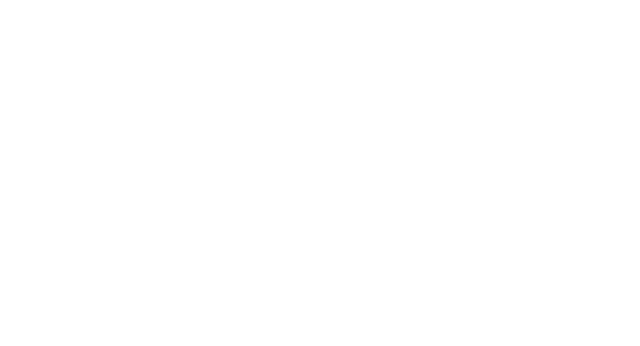
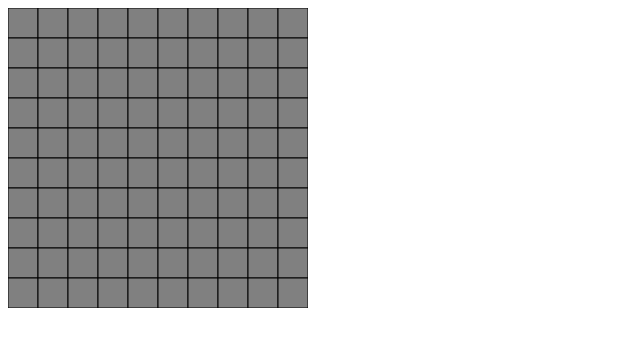
Before and after one commit to rgbabaev/minesweeper-by-claude, a React (Vite) app: page / in a window 1280 px wide. Shown: the top 346 px of the page, without its empty margins (0-640 px from the left). Built offline with nearby package versions, Linux system fonts and the light colour scheme.

Commit message:
The first working implementation

```diff
--- /dev/null
+++ b/src/MinesweeperGame.jsx
@@ -0,0 +1,222 @@
+import React, { useEffect, useRef, useState } from 'react';
+
+const MinesweeperGame = () => {
+  const canvasRef = useRef(null);
+  const [gameState, setGameState] = useState(() => {
+    const grid = Array(10)
+      .fill()
+      .map(() => Array(10).fill(0));
+    const revealed = Array(10)
+      .fill()
+      .map(() => Array(10).fill(false));
+    const flagged = Array(10)
+      .fill()
+      .map(() => Array(10).fill(false));
+    return { grid, revealed, flagged, gameOver: false };
+  });
+
+  const GRID_SIZE = 10;
+  const CELL_SIZE = 30;
+  const MINE_COUNT = 15;
+
+  useEffect(() => {
+    initGrid();
+  }, []);
+
+  useEffect(() => {
+    const canvas = canvasRef.current;
+    const ctx = canvas.getContext('2d');
+    drawGrid(ctx);
+  }, [gameState]);
+
+  function initGrid() {
+    setGameState((prevState) => {
+      const newGrid = Array(GRID_SIZE)
+        .fill()
+        .map(() => Array(GRID_SIZE).fill(0));
+
+      // Place mines
+      let minesPlaced = 0;
+      while (minesPlaced < MINE_COUNT) {
+        const x = Math.floor(Math.random() * GRID_SIZE);
+        const y = Math.floor(Math.random() * GRID_SIZE);
+        if (newGrid[x][y] !== -1) {
+          newGrid[x][y] = -1;
+          minesPlaced++;
+        }
+      }
+
+      // Calculate numbers
+      for (let i = 0; i < GRID_SIZE; i++) {
+        for (let j = 0; j < GRID_SIZE; j++) {
+          if (newGrid[i][j] !== -1) {
+            newGrid[i][j] = countAdjacentMines(newGrid, i, j);
+          }
+        }
+      }
+
+      return { ...prevState, grid: newGrid };
+    });
+  }
+
+  function countAdjacentMines(grid, x, y) {
+    let count = 0;
+    for (let i = -1; i <= 1; i++) {
+      for (let j = -1; j <= 1; j++) {
+        if (
+          x + i >= 0 &&
+          x + i < GRID_SIZE &&
+          y + j >= 0 &&
+          y + j < GRID_SIZE
+        ) {
+          if (grid[x + i][y + j] === -1) count++;
+        }
+      }
+    }
+    return count;
+  }
+
+  function drawGrid(ctx) {
+    ctx.clearRect(0, 0, GRID_SIZE * CELL_SIZE, GRID_SIZE * CELL_SIZE);
+    for (let i = 0; i < GRID_SIZE; i++) {
+      for (let j = 0; j < GRID_SIZE; j++) {
+        if (gameState.revealed[i][j]) {
+          if (gameState.grid[i][j] === -1) {
+            ctx.fillStyle = 'red';
+          } else {
+            ctx.fillStyle = 'lightgray';
+          }
+        } else {
+          ctx.fillStyle = 'gray';
+        }
+        ctx.fillRect(i * CELL_SIZE, j * CELL_SIZE, CELL_SIZE, CELL_SIZE);
+        ctx.strokeRect(i * CELL_SIZE, j * CELL_SIZE, CELL_SIZE, CELL_SIZE);
+
+        if (gameState.revealed[i][j] && gameState.grid[i][j] > 0) {
+          ctx.fillStyle = 'black';
+          ctx.font = '20px Arial';
+          ctx.textAlign = 'center';
+          ctx.textBaseline = 'middle';
+          ctx.fillText(
+            gameState.grid[i][j],
+            i * CELL_SIZE + CELL_SIZE / 2,
+            j * CELL_SIZE + CELL_SIZE / 2
+          );
+        }
+
+        if (gameState.flagged[i][j]) {
+          ctx.fillStyle = 'orange';
+          ctx.beginPath();
+          ctx.moveTo(i * CELL_SIZE + 5, j * CELL_SIZE + 5);
+          ctx.lineTo(
+            i * CELL_SIZE + CELL_SIZE - 5,
+            j * CELL_SIZE + CELL_SIZE / 2
+          );
+          ctx.lineTo(i * CELL_SIZE + 5, j * CELL_SIZE + CELL_SIZE - 5);
+          ctx.fill();
+        }
+      }
+    }
+  }
+
+  function revealCells(x, y) {
+    const stack = [[x, y]];
+    const newRevealed = gameState.revealed.map((row) => [...row]);
+
+    while (stack.length > 0) {
+      const [currX, currY] = stack.pop();
+
+      if (
+        currX < 0 ||
+        currX >= GRID_SIZE ||
+        currY < 0 ||
+        currY >= GRID_SIZE ||
+        newRevealed[currX][currY]
+      )
+        continue;
+
+      newRevealed[currX][currY] = true;
+
+      if (gameState.grid[currX][currY] === 0) {
+        for (let i = -1; i <= 1; i++) {
+          for (let j = -1; j <= 1; j++) {
+            stack.push([currX + i, currY + j]);
+          }
+        }
+      }
+    }
+
+    return newRevealed;
+  }
+
+  function handleClick(event) {
+    event.preventDefault();
+    if (gameState.gameOver) return;
+
+    const rect = canvasRef.current.getBoundingClientRect();
+    const x = Math.floor((event.clientX - rect.left) / CELL_SIZE);
+    const y = Math.floor((event.clientY - rect.top) / CELL_SIZE);
+
+    if (event.button === 2) {
+      // Right click
+      setGameState((prev) => {
+        const newFlagged = prev.flagged.map((row) => [...row]);
+        newFlagged[x][y] = !newFlagged[x][y];
+        return { ...prev, flagged: newFlagged };
+      });
+    } else if (event.button === 0) {
+      // Left click
+      if (gameState.flagged[x][y]) return; // Can't reveal flagged cells
+
+      setGameState((prev) => {
+        const newRevealed = revealCells(x, y);
+
+        if (prev.grid[x][y] === -1) {
+          return { ...prev, revealed: newRevealed, gameOver: true };
+        }
+
+        const hasWon = checkWin(prev.grid, newRevealed);
+
+        return { ...prev, revealed: newRevealed, gameOver: hasWon };
+      });
+    }
+  }
+
+  function checkWin(grid, revealed) {
+    for (let i = 0; i < GRID_SIZE; i++) {
+      for (let j = 0; j < GRID_SIZE; j++) {
+        if (grid[i][j] !== -1 && !revealed[i][j]) return false;
+      }
+    }
+    return true;
+  }
+
+  return (
+    <div className='flex flex-col items-center'>
+      <canvas
+        ref={canvasRef}
+        width={GRID_SIZE * CELL_SIZE}
+        height={GRID_SIZE * CELL_SIZE}
+        onClick={handleClick}
+        onContextMenu={handleClick}
+        className='border border-gray-300'
+      />
+      {gameState.gameOver &&
+        gameState.revealed.some((row, i) =>
+          row.some((cell, j) => cell && gameState.grid[i][j] === -1)
+        ) && (
+          <div className='mt-4 text-xl font-bold text-red-500'>Game Over!</div>
+        )}
+      {gameState.gameOver &&
+        !gameState.revealed.some((row, i) =>
+          row.some((cell, j) => cell && gameState.grid[i][j] === -1)
+        ) && (
+          <div className='mt-4 text-xl font-bold text-green-500'>
+            Congratulations! You won!
+          </div>
+        )}
+    </div>
+  );
+};
+
+export default MinesweeperGame;
--- a/src/main.tsx
+++ b/src/main.tsx
@@ -1,6 +1,9 @@
 import React from 'react';
 import ReactDOM from 'react-dom/client';
+import MinesweeperGame from './MinesweeperGame.jsx';
 
 ReactDOM.createRoot(document.getElementById('root')!).render(
-  <React.StrictMode>{null}</React.StrictMode>
+  <React.StrictMode>
+    <MinesweeperGame />
+  </React.StrictMode>
 );
```
